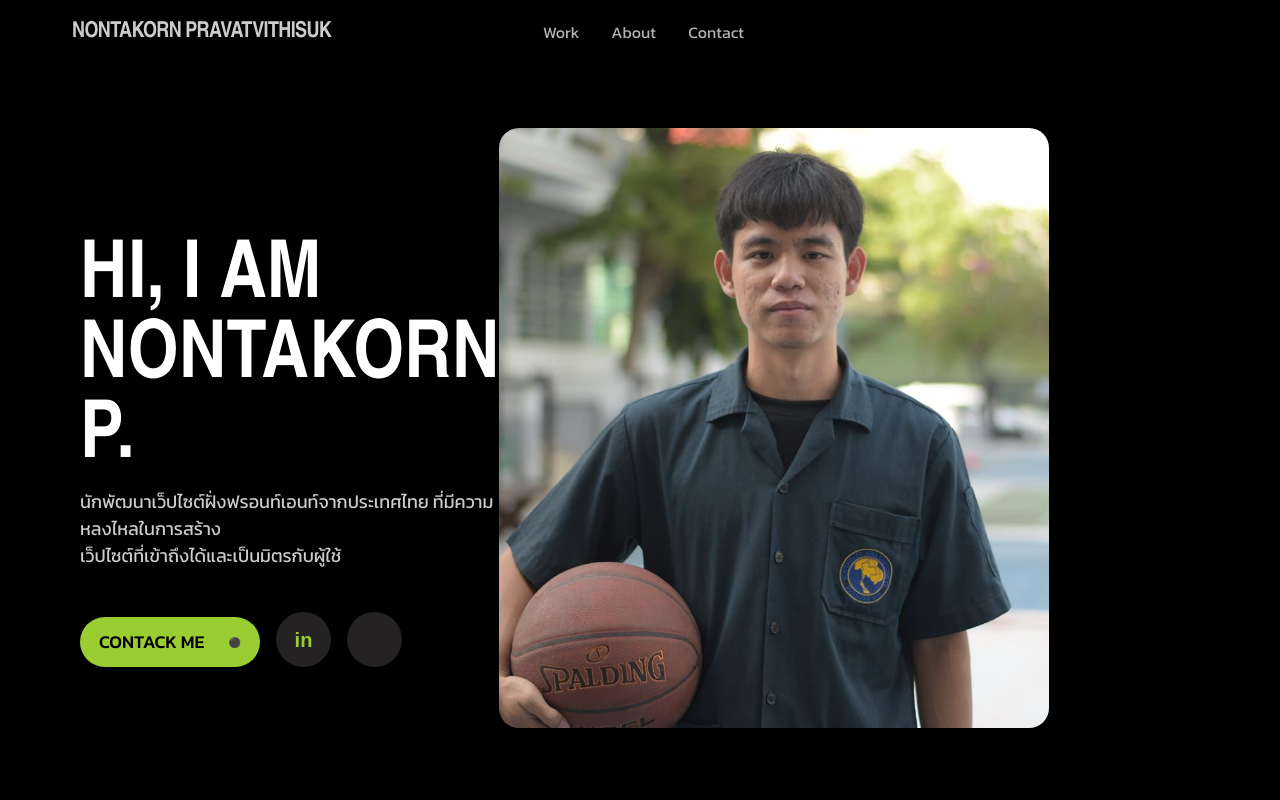
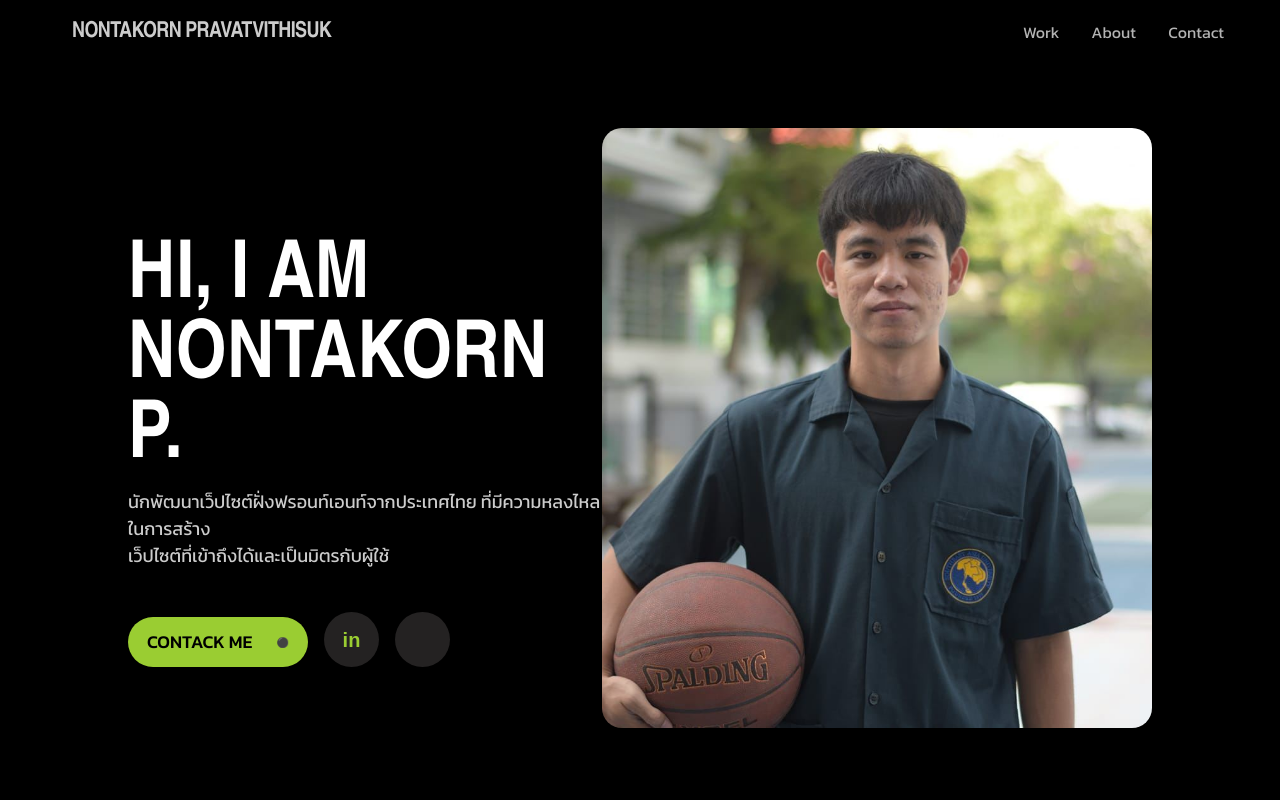
Before and after one commit to beampra/beam-profile-cv-app, a React (Vite) app: page / in a window 1280 px wide. Shown: the top 800 px of the page. Built offline with nearby package versions, Linux system fonts and the light colour scheme; some icons are missing.

Commit message:
แก้ box ทั้งหมด รอบที่ 2

```diff
--- a/src/view/ProfilePage.jsx
+++ b/src/view/ProfilePage.jsx
@@ -8,7 +8,7 @@ import InstagramIcon from '@mui/icons-material/Instagram';
 export default function ProfilePage() {
     return (
         <>
-        <Box sx={{width:'100vh',height:'100vh'}}>
+        <Box>
             <Box>
                 <AppBar position="static" sx={{ backgroundColor: 'black'}}>
                     <Toolbar>
```
